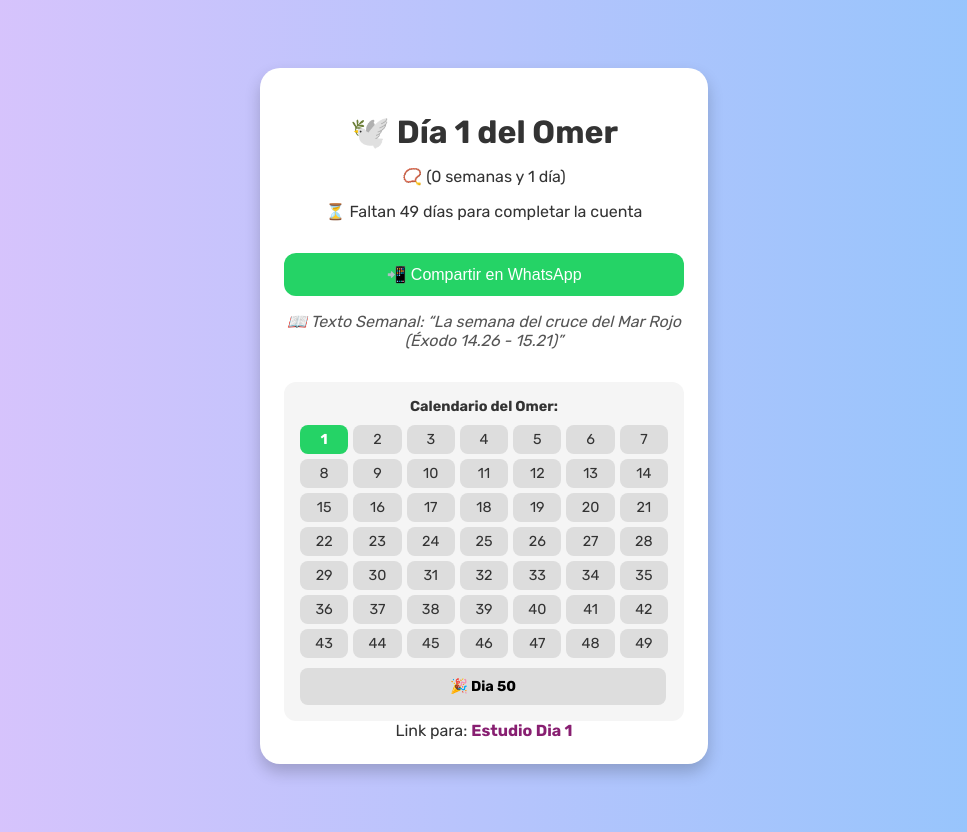
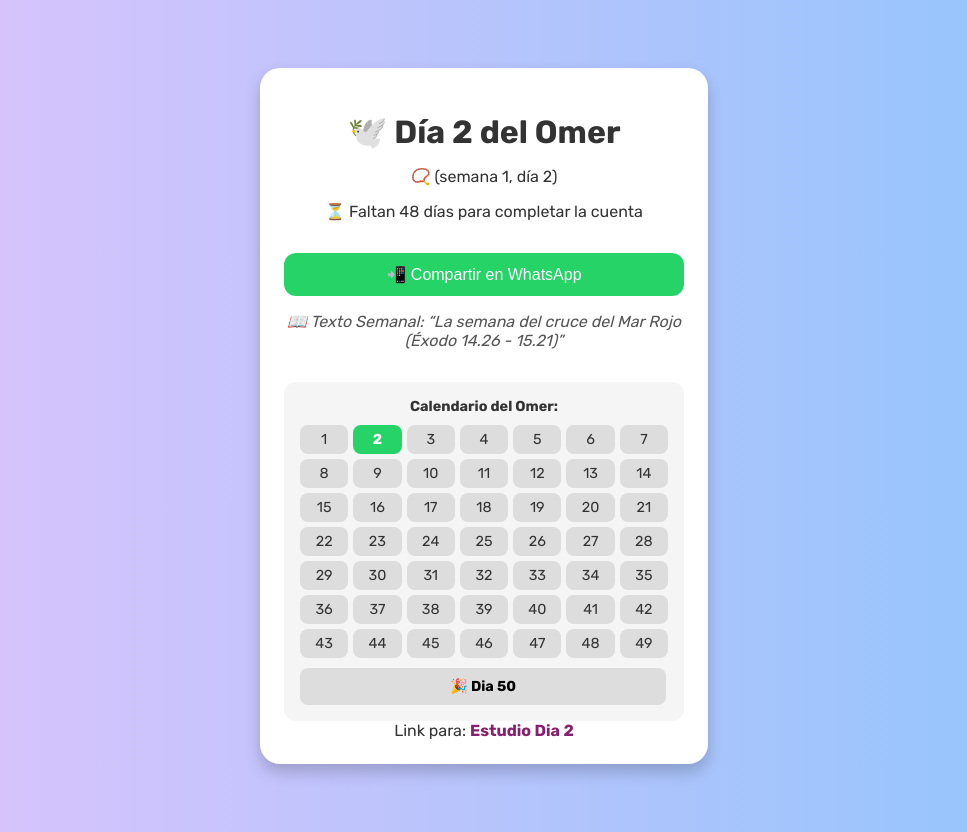
Before and after one commit to LaGorditaNorma/Omer-cel, a plain HTML site: page index.html in a window 1280 px wide. Shown: the whole page, without its empty margins (156-1123 px from the left). Drawn offline with Linux system fonts and the light colour scheme.

Commit message:
Update index.html

```diff
--- a/index.html
+++ b/index.html
@@ -94,22 +94,22 @@
   </div>
 
   <script>
-    const start = new Date() // Replace with the actual start date of the Omer
-    start.setDate(start.getDate() - 1); // Set the start date to yesterday
-    start.setHours(18, 0, 0, 0);
+    const start = new Date(2025, 3, 19); // 19th April 2025 (Month is 0-indexed)
+    start.setDate(start.getDate() ); // Set the start date to yesterday
+    start.setHours(19, 0, 0, 0);
     const now = new Date();
     const omerStart = now >= start ? start : new Date(start.getTime() - 24 * 60 * 60 * 1000);
     const diffTime = now - omerStart;
     const diffDays = Math.floor(diffTime / (1000 * 60 * 60 * 24)) + 1;
 
     let displayDay = diffDays >= 1 && diffDays <= 50 ? diffDays : 0;
-    const weeks = Math.floor(displayDay / 7);
+    const weeks = Math.floor(displayDay / 7) + 1;
     const days = displayDay % 7;
-    const weekText = `${weeks} semana${weeks === 1 ? '' : 's'}`;
-    const dayText = `${days} día${days === 1 ? '' : 's'}`;
+    const weekText = `semana ${weeks}`;
+    const dayText = `día ${days}`;
 
     document.getElementById("omer-count").textContent = `🕊️ Día ${displayDay} del Omer`;
-    document.getElementById("omer-detail").textContent = `📿 (${weekText} y ${dayText})`;
+    document.getElementById("omer-detail").textContent = `📿 (${weekText},  ${dayText})`;
     const remainingDays = 50 - displayDay;
     document.getElementById("countdown").textContent = `⏳ Faltan ${remainingDays} día${remainingDays === 1 ? '' : 's'} para completar la cuenta`;
 
@@ -145,7 +145,7 @@
       "La semana de las batallas contra Amaleq (Éxodo 17.08 - 17.16)",
       "La semana de permanecer en el Monte Sinaí (Éxodo 19.01 - 19.25)"
     ];
-    const verse = verses[weeks];
+    const verse = verses[weeks - 1];
     document.getElementById("daily-verse").textContent = `📖 Texto Semanal: “${verse}”`;
 
     const pdfs = [
```
